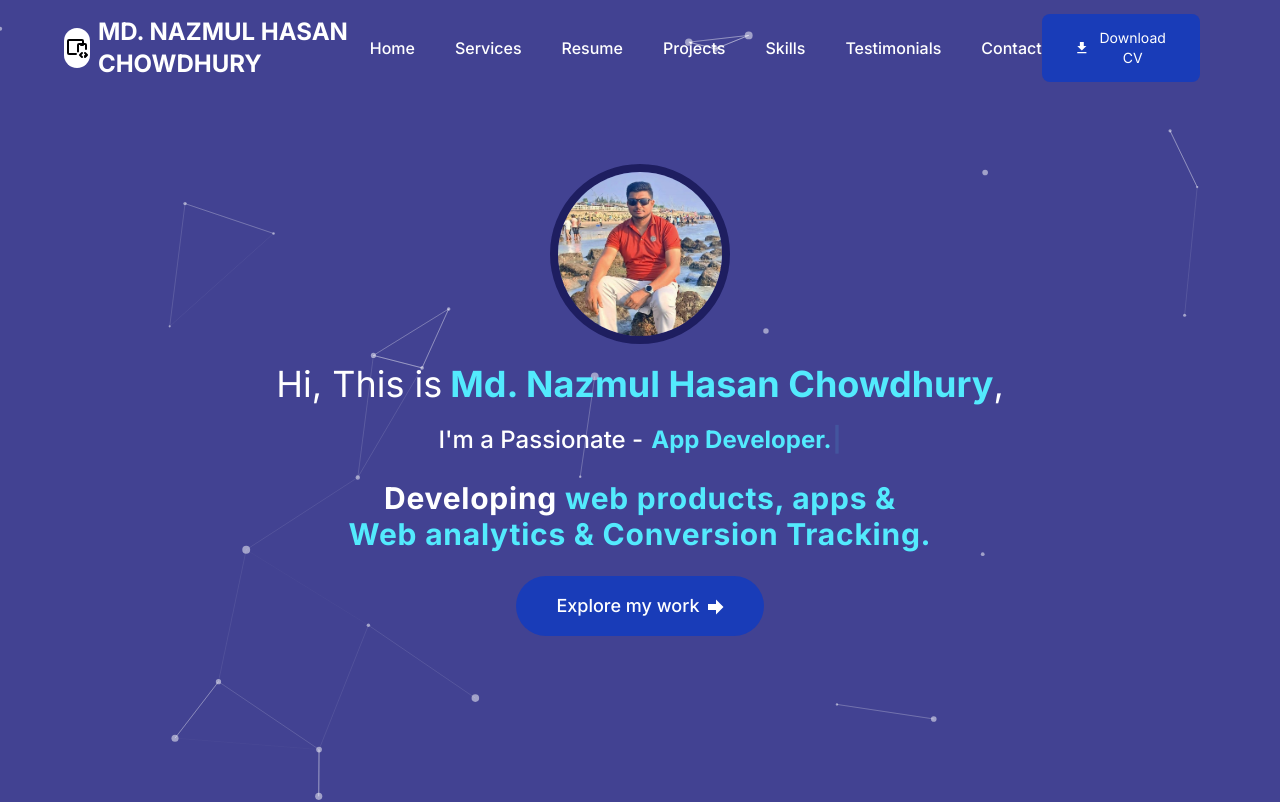
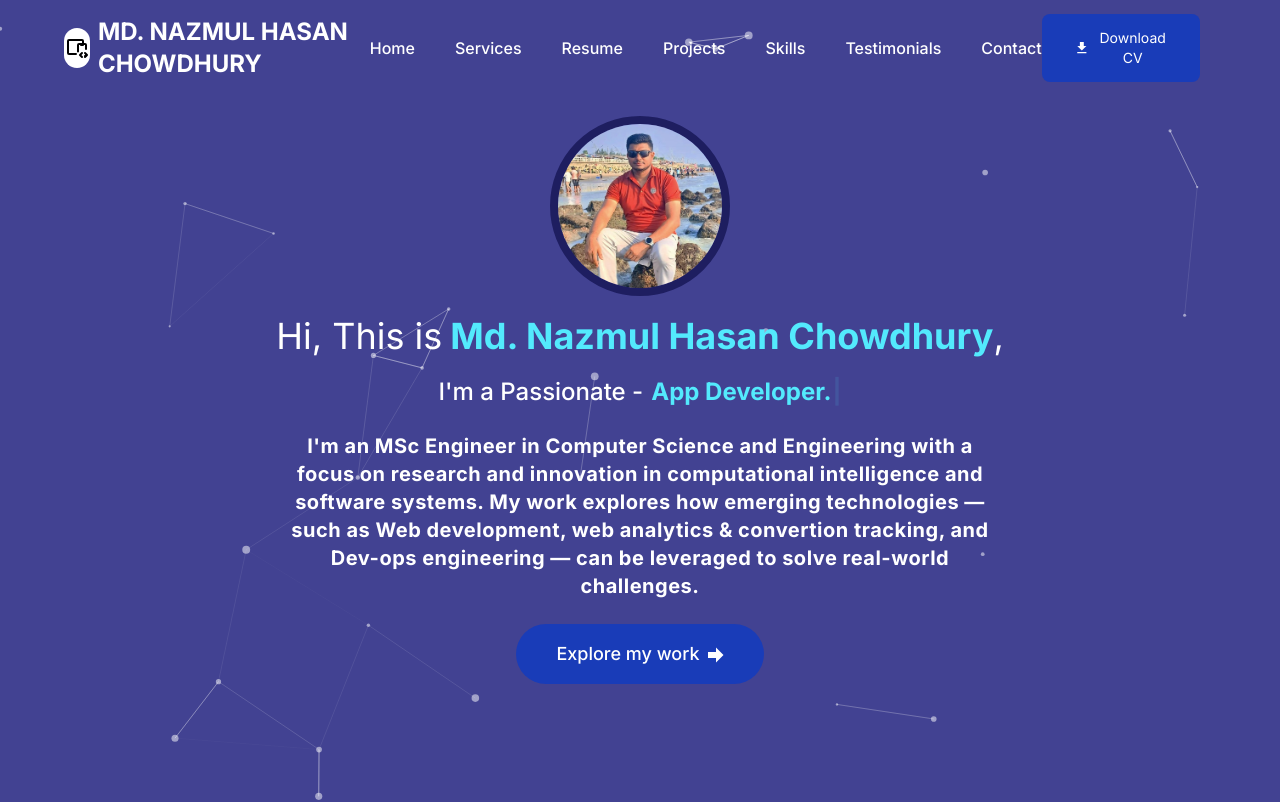
Before and after one commit to Najmul216/my_portfolio_website, a Next.js app: page / in a window 1280 px wide. Shown: the top 802 px of the page. Built offline with nearby package versions, Linux system fonts and the light colour scheme.

Commit message:
Update Hero section

```diff
--- a/components/Home/Hero/Hero.tsx
+++ b/components/Home/Hero/Hero.tsx
@@ -57,13 +57,13 @@ const Hero = () => {
         <h1
           data-aos="fade-up"
           data-aos-delay="200"
-          className="sm:text-4xl md:text-4xl lg:text-3xl mt-6 text-center font-bold tracking-wide"
+          className="sm:text-3xl md:text-2xl lg:text-xl max-w-[45rem] mt-6 text-center font-bold tracking-wide"
         >
-          Developing <span className="text-cyan-300">web products, apps &</span>{" "}
-          <br />
-          <span className="text-cyan-300">
-            Web analytics & Conversion Tracking.
-          </span>
+          I&apos;m an MSc Engineer in Computer Science and Engineering with a
+          focus on research and innovation in computational intelligence and
+          software systems. My work explores how emerging technologies — such as
+          Web development, web analytics & convertion tracking, and Dev-ops
+          engineering — can be leveraged to solve real-world challenges.
         </h1>
         <button
           data-aos="fade-up"
```
